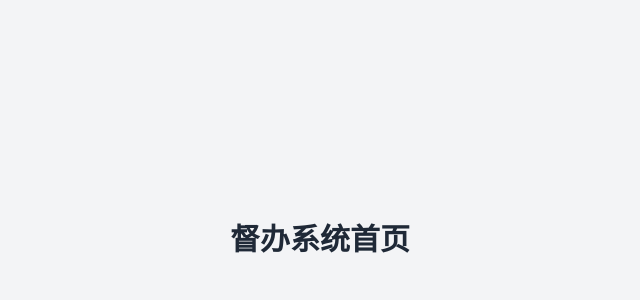
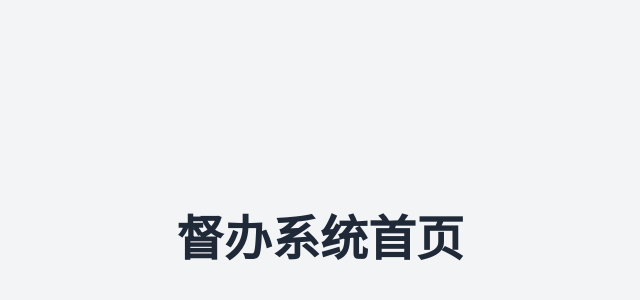
Before and after one commit to stella831/xydb, a Next.js app: page / in a window 1280 px wide. Shown: the part 160-460 px from the top of the page, without its empty margins (320-960 px from the left). Built offline with nearby package versions, Linux system fonts and the light colour scheme.

Commit message:
Update page.tsx

```diff
--- a/app/page.tsx
+++ b/app/page.tsx
@@ -1,7 +1,20 @@
+// app/page.tsx
 export default function Home() {
   return (
-    <div className="min-h-screen bg-gray-100 flex items-center justify-center">
-      <h1 className="text-3xl font-bold text-gray-800">督办系统首页</h1>
+    <div style={{
+      minHeight: '100vh',
+      backgroundColor: '#f3f4f6',
+      display: 'flex',
+      alignItems: 'center',
+      justifyContent: 'center'
+    }}>
+      <h1 style={{
+        fontSize: '3rem',
+        fontWeight: 'bold',
+        color: '#1f2937'
+      }}>
+        督办系统首页
+      </h1>
     </div>
-  )
+  );
 }
```
